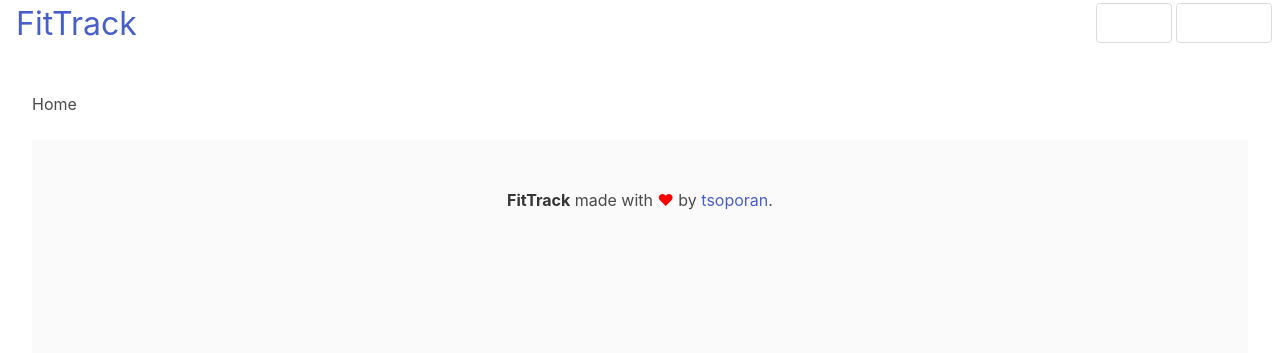
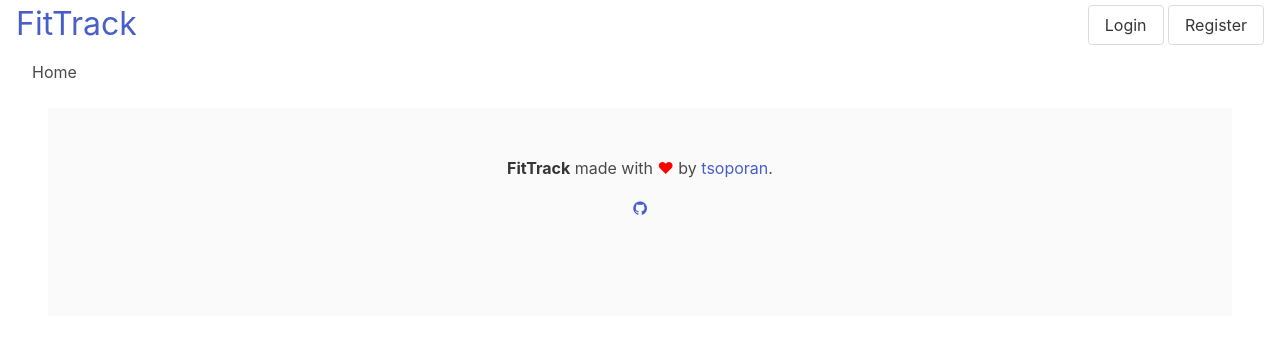
Before and after one commit to tsoporan/fittrak, a Django app: page / in a window 1280 px wide. Shown: the top 353 px of the page. Run offline with Django 3.2, Linux system fonts and the light colour scheme; style sheets or scripts are compiled from the project's sources.

Commit message:
style updates

```diff
--- a/static/css/base.scss
+++ b/static/css/base.scss
@@ -1,5 +1,7 @@
 /* Include all imports */
 
 @import '../node_modules/bulma/css/bulma';
+@import '../node_modules/font-awesome/scss/font-awesome';
 @import 'layout';
 @import 'forms';
+@import 'errors';
--- /dev/null
+++ b/static/css/errors.scss
@@ -0,0 +1,3 @@
+ul.errorlist {
+  margin-bottom: .5rem;
+}
--- a/static/css/layout.scss
+++ b/static/css/layout.scss
@@ -1,40 +1,53 @@
+
+// Colors
+$darkgrey: #353535;
+$white: #ffffff;
+
+
 header {
   position: fixed;
   left: 0;
   top: 0;
   width: 100%;
-  background: white;
+  background: $white;
 }
 
 header h1 {
   font-size: 2rem;
   padding: 0 1rem;
-  color: white;
+  color: $white;
 }
 
 div.sidebar {
+  z-index: 2;
   left: 0;
   top: 0;
-  width: 25%;
+  width: 50%;
   height: 100%;
-  background: blue;
+  background: $darkgrey;
   position: fixed;
+  padding: 1rem;
+  color: $white;
 }
 
 div.profile-menu {
   text-align: right;
-  padding: .2rem .5rem;
-  color: white;
-}
-
-div.profile-menu a {
-  color: white;
+  margin-right: 1rem;
+  margin-top: .3rem;
+  color: $white;
 }
 
 div.main{
-  margin-top: 5rem;
+  margin-top: 3rem;
+}
+
+div.main h2 {
+  margin: 0 1rem;
+  text-align: center;
+  font-size: 2rem;
 }
 
 footer {
-
+  margin: 0 1rem;
+  text-align: center;
 }
```
